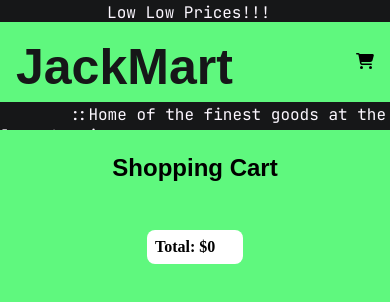
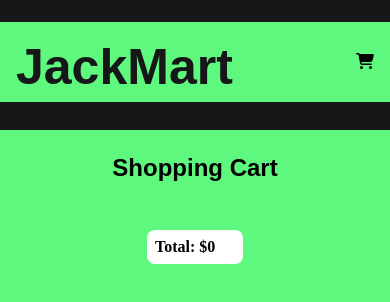
Before and after one commit to JackBadawy/e_shop_project, a React (Vite) app: page /Cart in a window 390 px wide. Shown: the top 302 px of the page. Built offline with nearby package versions, Linux system fonts and the light colour scheme; a web font is replaced by a local one.

Commit message:
style changes

```diff
--- a/src/Products.scss
+++ b/src/Products.scss
@@ -65,6 +65,9 @@ html {
       font-family: "JetBrains Mono", monospace;
       overflow: hidden;
       padding: 2px;
+      @media screen and (max-width: 560px) {
+        color: $dark-color;
+      }
     }
   }
   &__carousel-container {
```
